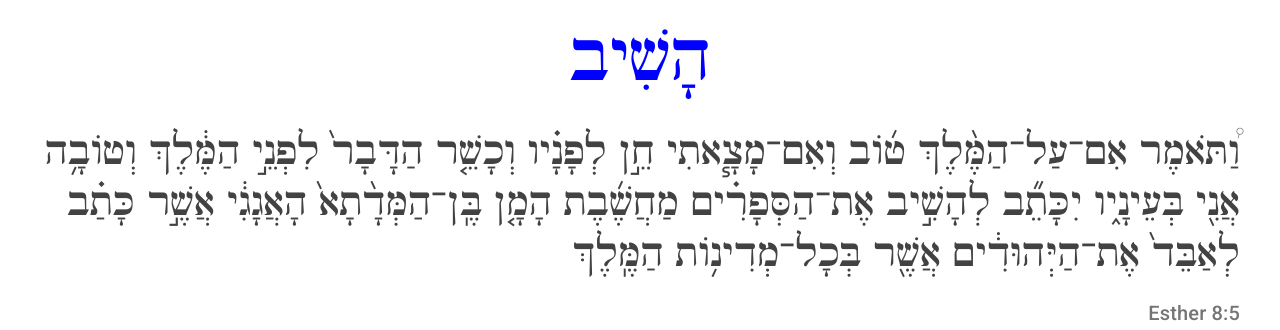
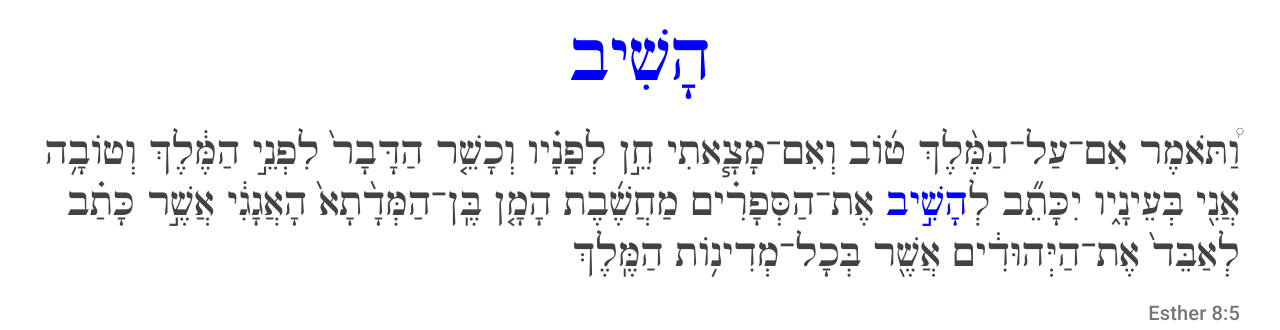
Before and after one commit to iota-pi/hebrew-parsing, a React (Vite) app: page / in a window 1280 px wide. Shown: the top 330 px of the page. Built offline with nearby package versions, Linux system fonts and the light colour scheme.

Commit message:
Fix verb highlighting

```diff
--- a/src/components/VerbParsing.tsx
+++ b/src/components/VerbParsing.tsx
@@ -276,11 +276,11 @@ function VerbParsing({
 
   const replacementCode = useMemo(
     () => new RegExp(
-      '\\b('
+      '('
       + Array.from(occurrence.verb.verb).join(
-        '[\u05b0-\u05bc\u05c1\u05c2\u05c7-\u05ea]?'
+        '[^\u05b0-\u05bc\u05c1\u05c2\u05c7-\u05ea]?'
       )
-      + ')\\b',
+      + '[^\u05b0-\u05bc\u05c1\u05c2\u05c7-\u05ea]?)',
       'g',
     ),
     [occurrence.verb],
@@ -333,7 +333,7 @@ function VerbParsing({
         textAlign={'right'}
         color='grey.600'
       >
-        {getReferenceString(occurrence.verse)}
+        {getReferenceString(occurrence.verse, occurrence.book)}
       </Typography>
 
       <Stack direction="row" spacing={2} overflow="auto">
```
